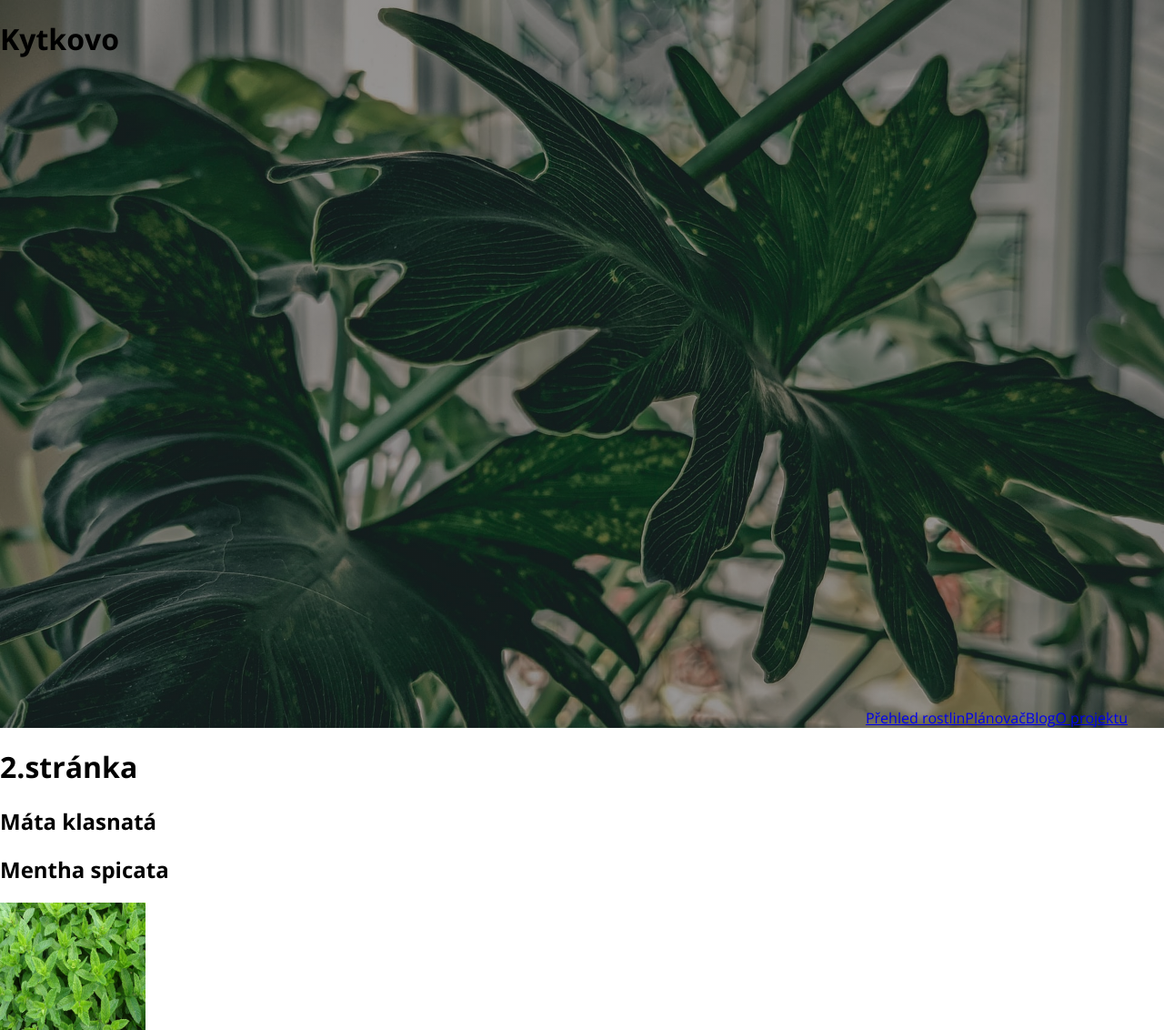
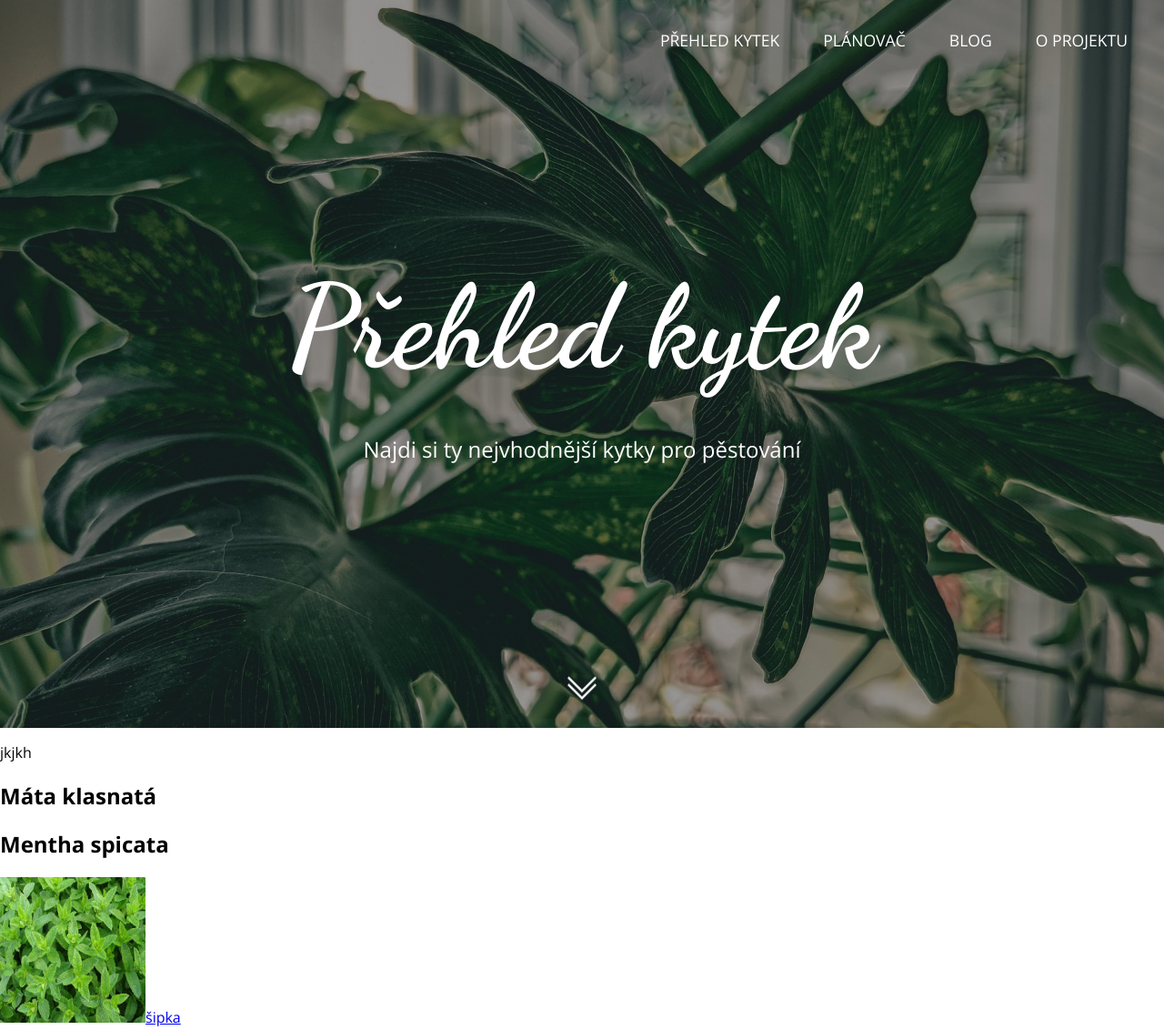
Before and after one commit to TeVecko/Kytkovo, a website built with webpack: page src/overview.html in a window 1280 px wide. Shown: the top 1132 px of the page at 91% size. Built offline with nearby package versions, Linux system fonts and the light colour scheme.

Commit message:
Stylování stránky overview

```diff
--- a/src/overview.html
+++ b/src/overview.html
@@ -3,24 +3,31 @@
   <head>
     <meta charset="UTF-8" />
     <meta name="viewport" content="width=device-width, initial-scale=1.0" />
-    <title>Kytkovo</title>
+    <title>Přehled kytek | Kytkovo</title>
   </head>
   <body>
     <div id="app" class="container">
-      <header>
-        <h1>Kytkovo</h1>
-        <div class="navigation">
+      <header class="hp-header">
+        <div class="navigation" id="navigation">
           <button class="nav-btn"></button>
           <nav class="hamburger-closed" id="hamburger">
-            <a href="overview.html">Přehled rostlin</a>
-            <a href="planner.html">Plánovač</a>
-            <a href="#">Blog</a>
-            <a href="#">O projektu</a>
+            <a class="link" href="overview.html">Přehled kytek</a>
+            <a class="link" href="planner.html">Plánovač</a>
+            <a class="link" href="#">Blog</a>
+            <a class="link" href="#">O projektu</a>
           </nav>
         </div>
+        <div class="hp-text">
+          <h1 class="hp-text__heading">Přehled kytek</h1>
+          <p class="hp-text__description">
+            Najdi si ty nejvhodnější kytky pro pěstování
+          </p>
+        </div>
+        <a class="arrow-down bounce" href="#overview"></a>
       </header>
-      <h1>2.stránka</h1>
-      <main id="overview"></main>
+      <main id="overview">
+        <p>jkjkh</p>
+      </main>
       <footer class="footer">
         <p>Czechitas, Digitální akademie: Web</p>
       </footer>
--- a/src/style.css
+++ b/src/style.css
@@ -19,7 +19,7 @@ body {
   margin-left: auto;
 }
 
-header {
+.hp-header {
   background-image: url('./img/cover-photo-unsplash.jpg');
   background-repeat: no-repeat;
   background-size: cover;
@@ -196,6 +196,7 @@ header {
 @media (min-width: 791px) {
   .hp-content {
     display: flex;
+    justify-content: space-around;
     padding-right: 0;
   }
 
```
Also changed, not shown: src/index.html (+1 -1 lines).
